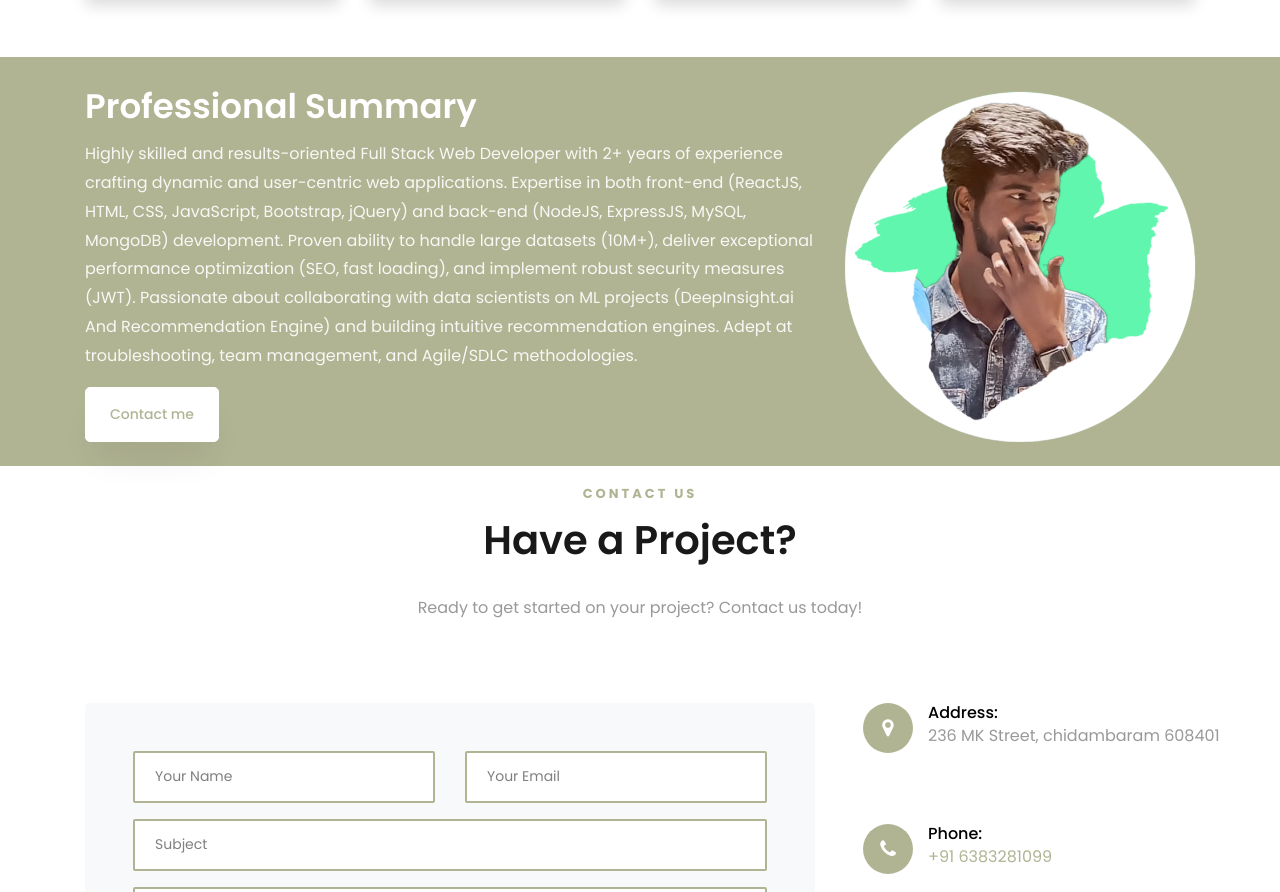
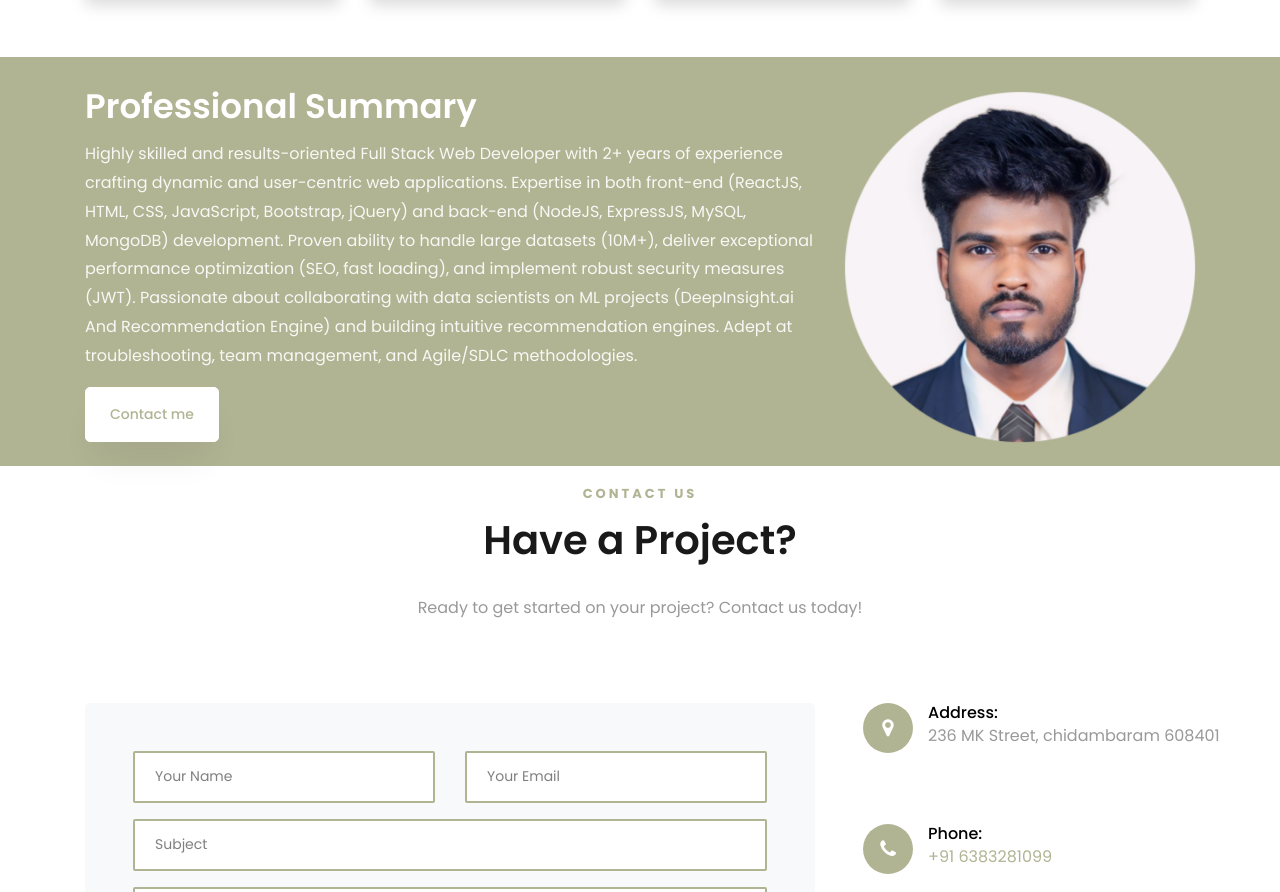
Before and after one commit to Vetrivelan424/Vetri-Portfolio, a plain HTML site: page index.html in a window 1280 px wide. Shown: the part 3366-4258 px from the top of the page. Drawn offline with Linux system fonts and the light colour scheme; files whose address does not match are found by name.

Commit message:
image update

```diff
--- a/index.html
+++ b/index.html
@@ -458,7 +458,7 @@
 					</div>
 				</div>
 				<div class="col-md-4 col-lg-4 d-flex align-items-end">
-					<img src="images/photos/handpic.png" class="img-fluid mb-4" alt="">
+					<img src="images/photos/court_1.png" class="img-fluid mb-4" alt="">
 				</div>
 			</div>
 		</div>
```
Also changed, not shown: images/photos/court_1.png (added).
